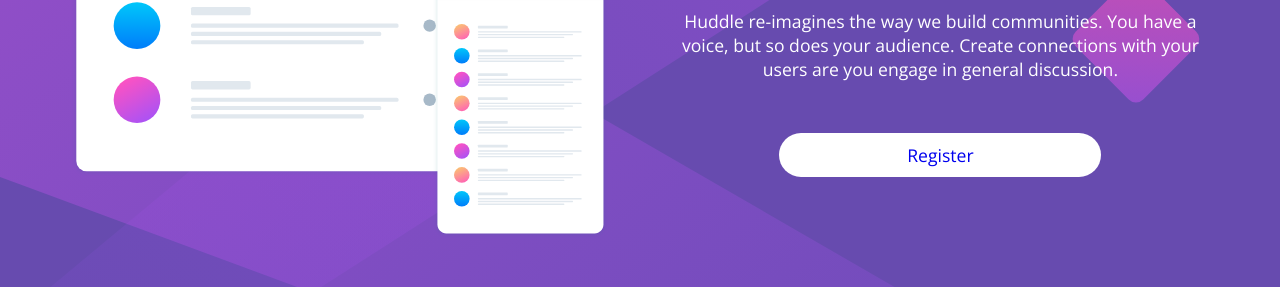
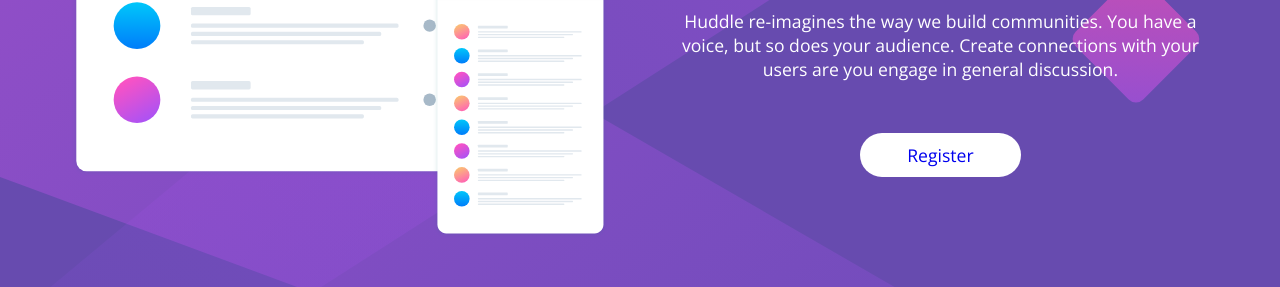
Before and after one commit to NickCallaghan/hubble-landing-page, a plain HTML site: page index.html in a window 1280 px wide. Shown: the part 325-612 px from the top of the page. Drawn offline with nearby package versions, Linux system fonts and the light colour scheme.

Commit message:
Update Intro Para

```diff
--- a/scss/style.scss
+++ b/scss/style.scss
@@ -112,6 +112,10 @@
             background-color: white;
             text-align: center;
             text-decoration: none;
+            @include r(600){
+                max-width: 30%;
+
+            }
         }
     }
 }
```
Also changed, not shown: css/style.css, 1 other file.
